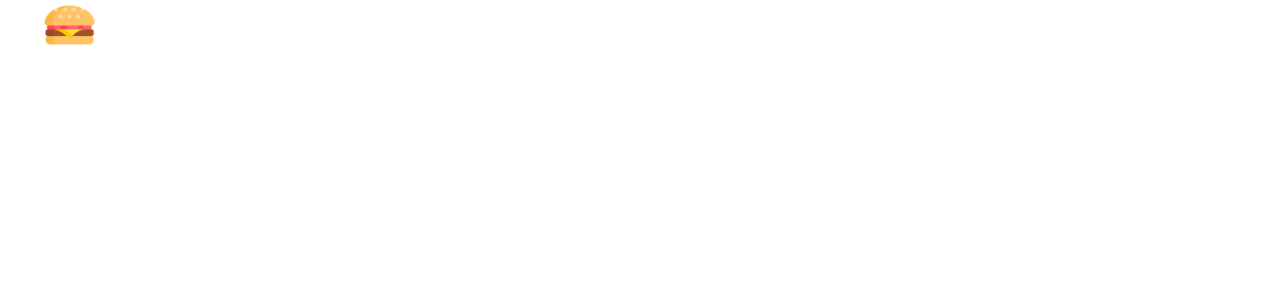
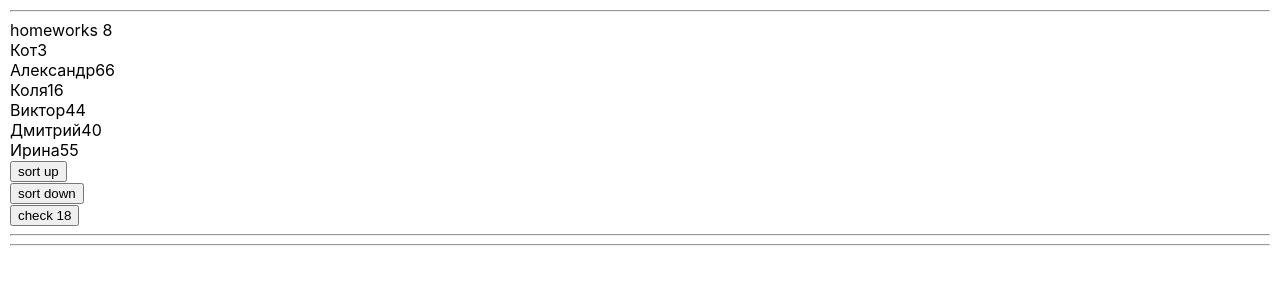
Before and after one commit to nazarPryt/Tasks-from-Ignat, a React (Create React App) app: page / in a window 1280 px wide. Shown: the top 300 px of the page. Built offline with nearby package versions, Linux system fonts and the light colour scheme.

Commit message:
8-th Task first commit

```diff
--- a/src/p1-main/m1-ui/u1-app/App.tsx
+++ b/src/p1-main/m1-ui/u1-app/App.tsx
@@ -1,12 +1,14 @@
 import React from 'react'
 import s from './App.module.css'
 import HW5 from "../../../p2-homeworks/h5-rrd-v6/HW5";
+import HW8 from "../../../p2-homeworks/h8/HW8";
 
 function App() {
     return (
 
         <div className={s.App}>
-            <HW5/>
+            {/*<HW5/>*/}
+            <HW8/>
         </div>
 
     )
--- a/src/p2-homeworks/h8/HW8.tsx
+++ b/src/p2-homeworks/h8/HW8.tsx
@@ -1,10 +1,14 @@
 import React, {useState} from 'react'
-import {homeWorkReducer} from './bll/homeWorkReducer'
+import {check18AC, homeWorkReducer, sortDownAC, sortUpAC} from './bll/homeWorkReducer'
 import SuperButton from '../h4/common/c2-SuperButton/SuperButton'
 
-// export type UserType =
+export type UserType = {
+    _id: number
+    name: string
+    age: number
+}
 
-const initialPeople = [
+const initialPeople: UserType[] = [
     {_id: 0, name: 'Кот', age: 3},
     {_id: 1, name: 'Александр', age: 66},
     {_id: 2, name: 'Коля', age: 16},
@@ -14,28 +18,31 @@ const initialPeople = [
 ]
 
 function HW8() {
-    const [people, setPeople] = useState<any>(initialPeople) // need to fix any
+    const [people, setPeople] = useState<UserType[]>(initialPeople)
 
-    // need to fix any
-    const finalPeople = people.map((p: any) => (
+
+    const finalPeople = people.map((p: UserType) => (
         <div key={p._id}>
-            some name, age
+            <span>{p.name}</span>
+            <span>{p.age}</span>
         </div>
     ))
 
-    const sortUp = () => setPeople(homeWorkReducer(initialPeople, {type: 'sort', payload: 'up'}))
+    const sortUp = () => setPeople(homeWorkReducer(initialPeople, sortUpAC()))
+    const sortDown = () => setPeople(homeWorkReducer(initialPeople, sortDownAC()))
+    const Check18 = () => setPeople(homeWorkReducer(initialPeople, check18AC()))
 
     return (
         <div>
             <hr/>
             homeworks 8
 
-            {/*should work (должно работать)*/}
             {finalPeople}
 
             <div><SuperButton onClick={sortUp}>sort up</SuperButton></div>
-            <div>sort down</div>
-            check 18
+            <div><SuperButton onClick={sortDown}>sort down</SuperButton></div>
+            <div><SuperButton onClick={Check18}>check 18</SuperButton></div>
+
 
             <hr/>
             {/*для личного творчества, могу проверить*/}
--- a/src/p2-homeworks/h8/bll/homeWorkReducer.ts
+++ b/src/p2-homeworks/h8/bll/homeWorkReducer.ts
@@ -1,13 +1,28 @@
-export const homeWorkReducer = (state: any, action: any): any => { // need to fix any
+import {UserType} from "../HW8";
+
+export type actionType = sortUpAT | sortDownAT | check18AT
+export const homeWorkReducer = (state: UserType[], action: actionType): UserType[] => {
     switch (action.type) {
-        case 'sort': {
-            // need to fix
+        case "SORT-UP": {
+            console.log('up')
+            return [...state]
+        }
+        case 'SORT-DOWN': {
+            console.log('down')
+            return [...state]
+        }
+        case 'CHECK-18': {
+            console.log('check')
+            return [...state]
+        }
+        default:
             return state
-        }
-        case 'check': {
-            // need to fix
-            return state
-        }
-        default: return state
     }
 }
+
+export const sortUpAC = () => ({type: 'SORT-UP' as const})
+type sortUpAT = ReturnType<typeof sortUpAC>
+export const sortDownAC = () => ({type: 'SORT-DOWN' as const})
+type sortDownAT = ReturnType<typeof sortDownAC>
+export const check18AC = () => ({type: 'CHECK-18' as const})
+type check18AT = ReturnType<typeof check18AC>
```
